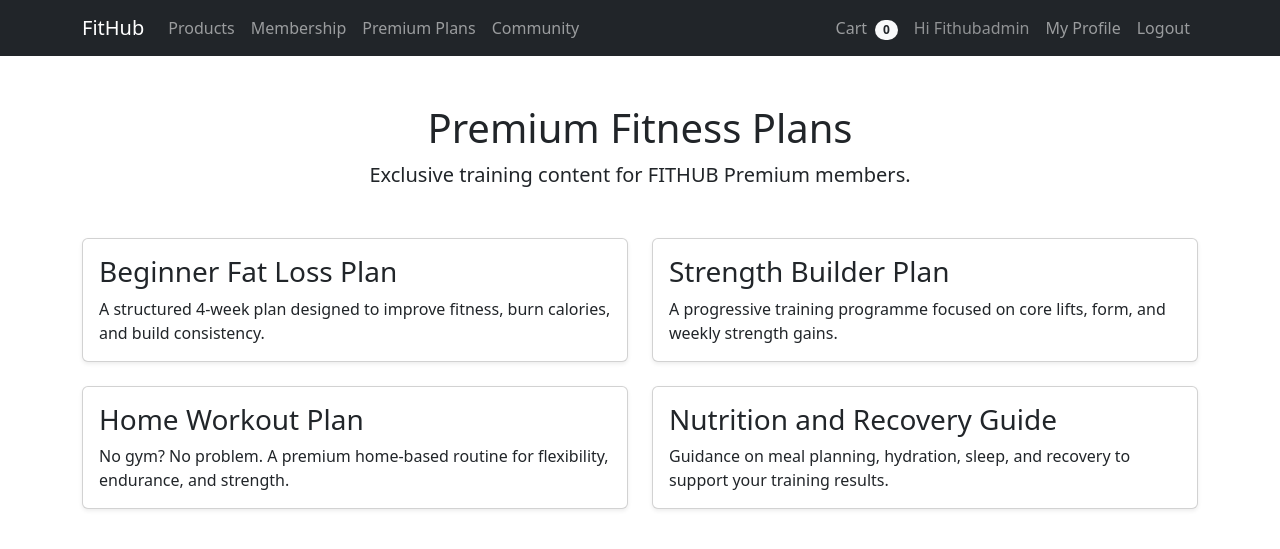
After one commit to Tafari-K/fithub, a Django app: page /checkout/premium-plans/ in a window 1280 px wide. The commit adds this page. Shown: the top 549 px of the page. Run offline with Django 5.2, Linux system fonts and the light colour scheme; a user stored in the database is signed in; tables that the repository leaves empty hold one stand-in row (values such as "Sample post"); some libraries are stand-ins or nearby versions.

Commit message:
added premuim content protection for subscribes users

```diff
--- /dev/null
+++ b/checkout/templates/checkout/premium_plans.html
@@ -0,0 +1,60 @@
+{% extends "base.html" %}
+
+{% block content %}
+<div class="container my-5">
+    <div class="text-center mb-5">
+        <h1>Premium Fitness Plans</h1>
+        <p class="lead">Exclusive training content for FITHUB Premium members.</p>
+    </div>
+
+    <div class="row g-4">
+        <div class="col-md-6">
+            <div class="card h-100 shadow-sm">
+                <div class="card-body">
+                    <h3 class="card-title">Beginner Fat Loss Plan</h3>
+                    <p class="card-text">
+                        A structured 4-week plan designed to improve fitness, burn calories,
+                        and build consistency.
+                    </p>
+                </div>
+            </div>
+        </div>
+
+        <div class="col-md-6">
+            <div class="card h-100 shadow-sm">
+                <div class="card-body">
+                    <h3 class="card-title">Strength Builder Plan</h3>
+                    <p class="card-text">
+                        A progressive training programme focused on core lifts, form,
+                        and weekly strength gains.
+                    </p>
+                </div>
+            </div>
+        </div>
+
+        <div class="col-md-6">
+            <div class="card h-100 shadow-sm">
+                <div class="card-body">
+                    <h3 class="card-title">Home Workout Plan</h3>
+                    <p class="card-text">
+                        No gym? No problem. A premium home-based routine for flexibility,
+                        endurance, and strength.
+                    </p>
+                </div>
+            </div>
+        </div>
+
+        <div class="col-md-6">
+            <div class="card h-100 shadow-sm">
+                <div class="card-body">
+                    <h3 class="card-title">Nutrition and Recovery Guide</h3>
+                    <p class="card-text">
+                        Guidance on meal planning, hydration, sleep, and recovery to support
+                        your training results.
+                    </p>
+                </div>
+            </div>
+        </div>
+    </div>
+</div>
+{% endblock %}
--- a/checkout/urls.py
+++ b/checkout/urls.py
@@ -7,4 +7,5 @@ urlpatterns = [
     path('membership/', views.membership_pricing, name='membership_pricing'),
     path('subscription/create/', views.create_subscription_checkout, name='create_subscription_checkout'),
     path('subscription/success/', views.subscription_success, name='subscription_success'),
+    path('premium-plans/', views.premium_plans, name='premium_plans'),
 ]
--- a/checkout/views.py
+++ b/checkout/views.py
@@ -5,7 +5,7 @@ from django.contrib.auth.decorators import login_required
 from django.contrib import messages
 from products.models import Product
 from .forms import OrderForm
-from .models import Order, OrderItem
+from .models import Order, OrderItem, Subscription
 from profiles.models import UserProfile
 from django.http import HttpResponseRedirect
 from django.urls import reverse
@@ -140,3 +140,18 @@ def create_subscription_checkout(request):
 
 def subscription_success(request):
     return render(request, "checkout/subscription_success.html")
+
+
+@login_required
+def premium_plans(request):
+    try:
+        subscription = request.user.subscription
+    except Subscription.DoesNotExist:
+        messages.error(request, "You need an active membership to access premium content.")
+        return redirect('membership_pricing')
+
+    if not subscription.membership_active:
+        messages.error(request, "You need an active membership to access premium content.")
+        return redirect('membership_pricing')
+
+    return render(request, 'checkout/premium_plans.html')
--- a/fithub/settings.py
+++ b/fithub/settings.py
@@ -179,3 +179,4 @@ MEDIA_ROOT = BASE_DIR / 'media'
 STRIPE_PUBLIC_KEY = os.environ.get('STRIPE_PUBLIC_KEY')
 STRIPE_SECRET_KEY = os.environ.get('STRIPE_SECRET_KEY')
 STRIPE_PRICE_ID = os.environ.get('STRIPE_PRICE_ID')
+STRIPE_WEBHOOK_SECRET = os.environ.get("STRIPE_WEBHOOK_SECRET")
--- a/templates/base.html
+++ b/templates/base.html
@@ -32,6 +32,10 @@
 
                 <li class="nav-item">
                     <a class="nav-link" href="{% url 'membership_pricing' %}">Membership</a>
+                </li>
+
+                <li class="nav-item">
+                    <a class="nav-link" href="{% url 'premium_plans' %}">Premium Plans</a>
                 </li>
 
                 <li class="nav-item">
```
